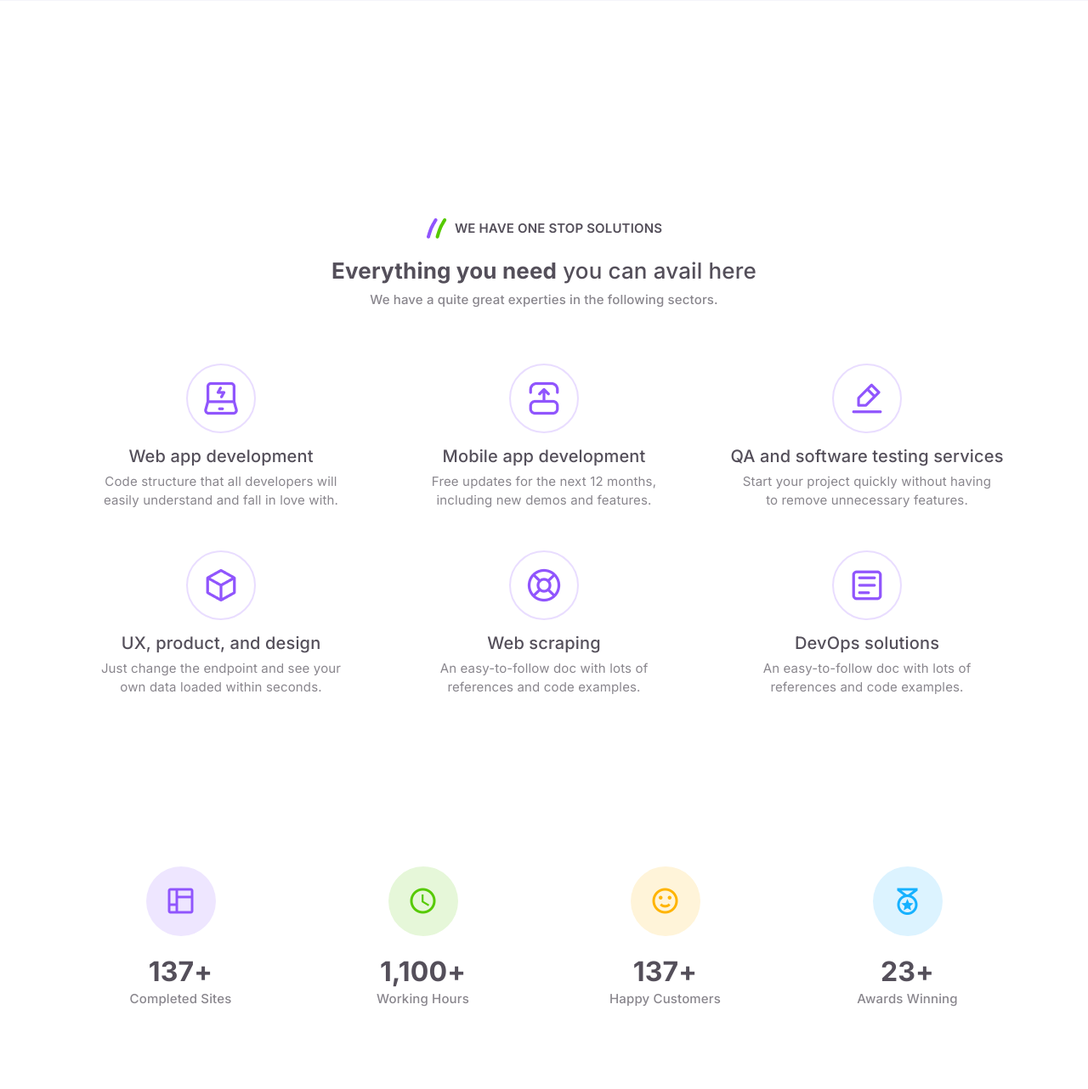
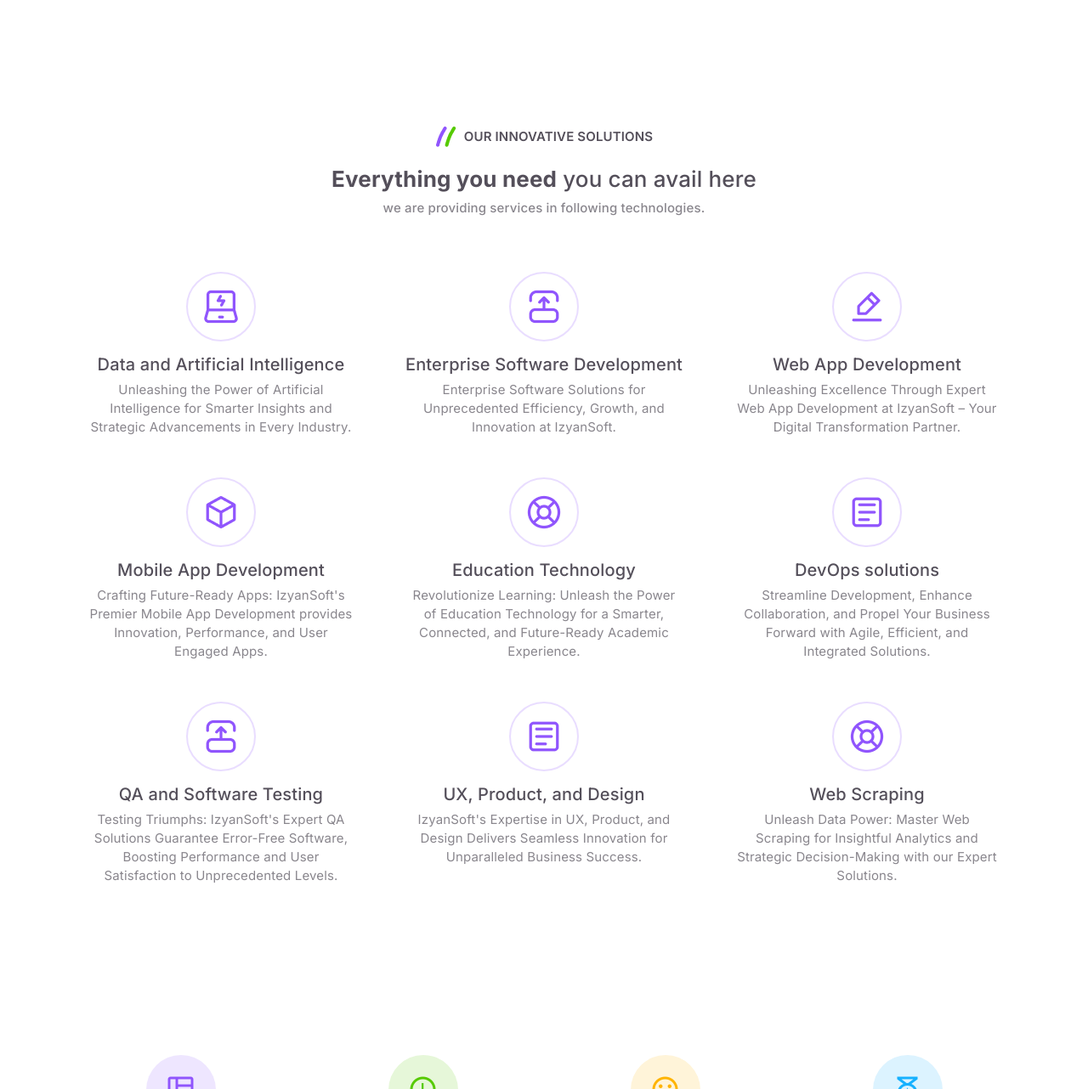
Before and after one commit to zubairshakoorarbisoft/website_platform, a Django app: page / in a window 1280 px wide. Shown: the part 1755-3037 px from the top of the page at 85% size. Run offline with Django 4.2, Linux system fonts and the light colour scheme; data comes from the database, SQL or seed files in the repository; some libraries are stand-ins or nearby versions.

Commit message:
Update home_light.html

```diff
--- a/website/home/templates/home/home_light.html
+++ b/website/home/templates/home/home_light.html
@@ -7,7 +7,7 @@
 
   <head>
     <base href="/materio-html-django-admin-template/demo-1/">
-    <title>Landing Page - Front Pages | Materio - Django Admin Template</title>
+    <title>IzyanSoft | Materio - Django Admin Template</title>
     <meta charset="utf-8" />
     <meta name="viewport" content="width=device-width, initial-scale=1.0, user-scalable=no, minimum-scale=1.0, maximum-scale=1.0" />
     <!-- Favicon -->
@@ -129,7 +129,7 @@ if (typeof TemplateCustomizer !== 'undefined') {
         <span class="app-brand-logo demo"><span style="color:#9055FD;">
 </span>
 </span>
-        <span class="app-brand-text demo menu-text fw-semibold ms-2 ps-1">izyansoft</span>
+        <span class="app-brand-text demo menu-text fw-semibold ms-2 ps-1">IzyanSoft</span>
       </a>
     </div>
     <!-- Menu logo wrapper: End -->
@@ -140,7 +140,7 @@ if (typeof TemplateCustomizer !== 'undefined') {
       </button>
       <ul class="navbar-nav me-auto p-3 p-lg-0">
         <li class="nav-item">
-          <a class="nav-link fw-medium" href="/#landingFAQ">Why izyansoft</a>
+          <a class="nav-link fw-medium" href="/#landingFAQ">Why IzyanSoft</a>
         </li>
         <li class="nav-item">
           <a class="nav-link fw-medium" aria-current="page" href="/#landingHero">Careers</a>
@@ -384,11 +384,11 @@ if (typeof TemplateCustomizer !== 'undefined') {
   <section id="landingHero" class="section-py landing-hero">
     <div class="container">
       <div class="hero-text-box text-center">
-        <h1 class="text-primary hero-title">Helping the world with impactful software solutions</h1>
-        <h2 class="h6 mb-4 pb-1 lh-lg">
-          Enabling growth through smart software solutions<br />Your success, our mission – tech solutions that deliver
-        </h2>
-        <a href="/#landingContact" class="btn btn-primary">Let’s get started with your project</a>
+        <h1 class="text-primary hero-title">Empowering Your Digital Future: IzyanSoft's Innovative Solutions</h1>
+        <h5 class="h6 mb-4 pb-1 lh-lg">
+          Welcome to IzyanSoft, where innovation meets expertise. As a leading force in the realm of software solutions, we are dedicated to empowering businesses with cutting-edge technologies.
+        </h5>
+        <a href="/#landingContact" class="btn btn-primary">Let’s get started!</a>
       </div>
       <div class="position-relative hero-animation-img">
         <a href="/materio-html-django-admin-template/demo-1/dashboard/crm/" target="_blank">
@@ -410,10 +410,8 @@ if (typeof TemplateCustomizer !== 'undefined') {
       <h6 class="text-center fw-semibold d-flex justify-content-center align-items-center mb-4">
         <img src="{% static 'light/section-tilte-icon.png' %}" alt="section title icon" class="me-2" />
       </h6>
-      <h3 class="text-center mb-2">Why<span class="fw-bold"> izyansoft</span></h3>
-      <p class="text-center fw-medium mb-3 mb-md-5 pb-3">
-        Choosing us would be a pleasure for us to make your business smart and robust
-      </p>
+      <h3 class="text-center mb-2">Why<span class="fw-bold"> IzyanSoft</span></h3>
+
       <div class="row gy-5">
         <div class="col-lg-5">
           <div class="text-center">
@@ -421,82 +419,21 @@ if (typeof TemplateCustomizer !== 'undefined') {
           </div>
         </div>
         <div class="col-lg-7">
-          <div class="accordion" id="accordionFront">
-            <div class="accordion-item">
-              <h2 class="accordion-header" id="head-One">
-                <button type="button" class="accordion-button collapsed" data-bs-toggle="collapse" data-bs-target="#accordionOne" aria-expanded="true" aria-controls="accordionOne">
-                  Do you charge for each upgrade?
-                </button>
-              </h2>
+          <p class="text-left fw-medium mb-3 mb-md-5 pb-3  mt-5">
+            At IzyanSoft, we offer a diverse range of services tailored to meet the unique needs of your business. From custom software development to seamless integration and digital transformation, our team of skilled professionals is equipped to elevate your business to new heights. Explore our comprehensive suite of services, including:
 
-              <div id="accordionOne" class="accordion-collapse collapse" data-bs-parent="#accordionFront" aria-labelledby="accordionOne">
-                <div class="accordion-body">
-                  Lemon drops chocolate cake gummies carrot cake chupa chups muffin topping. Sesame snaps icing
-                  marzipan gummi bears macaroon dragée danish caramels powder. Bear claw dragée pastry topping
-                  soufflé. Wafer gummi bears marshmallow pastry pie.
-                </div>
-              </div>
-            </div>
-            <div class="accordion-item">
-              <h2 class="accordion-header" id="head-Two">
-                <button type="button" class="accordion-button collapsed" data-bs-toggle="collapse" data-bs-target="#accordionTwo" aria-expanded="false" aria-controls="accordionTwo">
-                  Do I need to purchase a license for each website?
-                </button>
-              </h2>
-              <div id="accordionTwo" class="accordion-collapse collapse" aria-labelledby="accordionTwo" data-bs-parent="#accordionFront">
-                <div class="accordion-body">
-                  Dessert ice cream donut oat cake jelly-o pie sugar plum cheesecake. Bear claw dragée oat cake
-                  dragée ice cream halvah tootsie roll. Danish cake oat cake pie macaroon tart donut gummies. Jelly
-                  beans candy canes carrot cake. Fruitcake chocolate chupa chups.
-                </div>
-              </div>
-            </div>
-            <div class="accordion-item active">
-              <h2 class="accordion-header" id="head-Three">
-                <button type="button" class="accordion-button" data-bs-toggle="collapse" data-bs-target="#accordionThree" aria-expanded="true" aria-controls="accordionThree">
-                  What is regular license?
-                </button>
-              </h2>
-              <div id="accordionThree" class="accordion-collapse collapse show" aria-labelledby="accordionThree" data-bs-parent="#accordionFront">
-                <div class="accordion-body">
-                  Regular license can be used for end products that do not charge users for access or service(access
-                  is free and there will be no monthly subscription fee). Single regular license can be used for
-                  single end product and end product can be used by you or your client. If you want to sell end
-                  product to multiple clients then you will need to purchase separate license for each client. The
-                  same rule applies if you want to use the same end product on multiple domains(unique setup). For
-                  more info on regular license you can check official description.
-                </div>
-              </div>
-            </div>
-            <div class="accordion-item">
-              <h2 class="accordion-header" id="head-Four">
-                <button type="button" class="accordion-button collapsed" data-bs-toggle="collapse" data-bs-target="#accordionFour" aria-expanded="false" aria-controls="accordionFour">
-                  What is extended license?
-                </button>
-              </h2>
-              <div id="accordionFour" class="accordion-collapse collapse" aria-labelledby="accordionFour" data-bs-parent="#accordionFront">
-                <div class="accordion-body">
-                  Lorem ipsum dolor sit amet consectetur adipisicing elit. Nobis et aliquid quaerat possimus maxime!
-                  Mollitia reprehenderit neque repellat deleniti delectus architecto dolorum maxime, blanditiis
-                  earum ea, incidunt quam possimus cumque.
-                </div>
-              </div>
-            </div>
-            <div class="accordion-item">
-              <h2 class="accordion-header" id="head-Five">
-                <button type="button" class="accordion-button collapsed" data-bs-toggle="collapse" data-bs-target="#accordionFive" aria-expanded="false" aria-controls="accordionFive">
-                  Which license is applicable for SASS application?
-                </button>
-              </h2>
-              <div id="accordionFive" class="accordion-collapse collapse" aria-labelledby="accordionFive" data-bs-parent="#accordionFront">
-                <div class="accordion-body">
-                  Lorem ipsum dolor sit amet consectetur, adipisicing elit. Sequi molestias exercitationem ab cum
-                  nemo facere voluptates veritatis quia, eveniet veniam at et repudiandae mollitia ipsam quasi
-                  labore enim architecto non!
-                </div>
-              </div>
-            </div>
-          </div>
+    Custom Software Development: Crafted solutions aligned with your business objectives.
+
+    Integration Services: Seamlessly connect and optimize your systems for maximum efficiency.
+
+    Digital Transformation: Navigate the digital age with our transformative solutions.
+
+    Consulting and Strategy: Strategic insights to drive your business forward.
+
+    Support and Maintenance: Continuous support to ensure your systems run flawlessly.
+
+    Discover the IzyanSoft difference – where innovation, dedication, and expertise converge to propel your business into a dynamic digital future.
+          </p>
         </div>
       </div>
     </div>
@@ -508,63 +445,99 @@ if (typeof TemplateCustomizer !== 'undefined') {
     <div class="container">
       <h6 class="text-center fw-semibold d-flex justify-content-center align-items-center mb-4">
         <img src="{% static 'light/section-tilte-icon.png' %}" alt="section title icon" class="me-2" />
-        <span class="text-uppercase">We have one stop solutions</span>
+        <span class="text-uppercase">Our innovative solutions</span>
       </h6>
       <h3 class="text-center mb-2"><span class="fw-bold">Everything you need</span> you can avail here</h3>
       <p class="text-center fw-medium mb-3 mb-md-5 pb-3">
-        We have a quite great experties in the following sectors.
+        we are providing services in following technologies.
       </p>
       <div class="features-icon-wrapper row gx-0 gy-4 g-sm-5">
         <div class="col-lg-4 col-sm-6 text-center features-icon-box">
           <div class="features-icon mb-3">
             <img src="{% static 'light/laptop-charging.png' %}" alt="laptop charging" />
           </div>
-          <h5 class="mb-2">Web app development</h5>
+          <h5 class="mb-2">Data and Artificial Intelligence
+          </h5>
           <p class="features-icon-description">
-            Code structure that all developers will easily understand and fall in love with.
+            Unleashing the Power of Artificial Intelligence for Smarter Insights and Strategic Advancements in Every Industry.
           </p>
         </div>
         <div class="col-lg-4 col-sm-6 text-center features-icon-box">
           <div class="features-icon mb-3">
             <img src="{% static 'light/transition-up.png' %}" alt="transition up" />
           </div>
-          <h5 class="mb-2">Mobile app development</h5>
+          <h5 class="mb-2">Enterprise Software Development
+          </h5>
           <p class="features-icon-description">
-            Free updates for the next 12 months, including new demos and features.
+            Enterprise Software Solutions for Unprecedented Efficiency, Growth, and Innovation at IzyanSoft.
           </p>
         </div>
         <div class="col-lg-4 col-sm-6 text-center features-icon-box">
           <div class="features-icon mb-3">
             <img src="{% static 'light/edit.png' %}" alt="edit" />
           </div>
-          <h5 class="mb-2">QA and software testing services</h5>
+          <h5 class="mb-2">Web App Development
+          </h5>
           <p class="features-icon-description">
-            Start your project quickly without having to remove unnecessary features.
+            Unleashing Excellence Through Expert Web App Development at IzyanSoft – Your Digital Transformation Partner.
           </p>
         </div>
         <div class="col-lg-4 col-sm-6 text-center features-icon-box">
           <div class="features-icon mb-3">
             <img src="{% static 'light/3d-select-solid.png' %}" alt="3d select solid" />
           </div>
-          <h5 class="mb-2">UX, product, and design</h5>
+          <h5 class="mb-2">Mobile App Development
+          </h5>
           <p class="features-icon-description">
-            Just change the endpoint and see your own data loaded within seconds.
-          </p>
+            Crafting Future-Ready Apps: IzyanSoft's Premier Mobile App Development provides Innovation, Performance, and User Engaged Apps.          </p>
         </div>
         <div class="col-lg-4 col-sm-6 text-center features-icon-box">
           <div class="features-icon mb-3">
             <img src="{% static 'light/lifebelt.png' %}" alt="lifebelt" />
           </div>
-          <h5 class="mb-2">Web scraping</h5>
-          <p class="features-icon-description">An easy-to-follow doc with lots of references and code examples.</p>
+          <h5 class="mb-2">Education Technology
+          </h5>
+          <p class="features-icon-description">
+            Revolutionize Learning: Unleash the Power of Education Technology for a Smarter, Connected, and Future-Ready Academic Experience.</p>
         </div>
         <div class="col-lg-4 col-sm-6 text-center features-icon-box">
           <div class="features-icon mb-3">
             <img src="{% static 'light/google-docs.png' %}" alt="google docs" />
           </div>
           <h5 class="mb-2">DevOps solutions</h5>
-          <p class="features-icon-description">An easy-to-follow doc with lots of references and code examples.</p>
+          <p class="features-icon-description">
+            Streamline Development, Enhance Collaboration, and Propel Your Business Forward with Agile, Efficient, and Integrated Solutions.
+          </p>
         </div>
+        <div class="col-lg-4 col-sm-6 text-center features-icon-box">
+          <div class="features-icon mb-3">
+            <img src="{% static 'light/transition-up.png' %}" alt="transition up" />
+          </div>
+          <h5 class="mb-2">QA and Software Testing
+          </h5>
+          <p class="features-icon-description">
+            Testing Triumphs: IzyanSoft's Expert QA Solutions Guarantee Error-Free Software, Boosting Performance and User Satisfaction to Unprecedented Levels.
+          </p>
+        </div>
+        <div class="col-lg-4 col-sm-6 text-center features-icon-box">
+          <div class="features-icon mb-3">
+            <img src="{% static 'light/google-docs.png' %}" alt="google docs" />
+          </div>
+          <h5 class="mb-2">UX, Product, and Design
+          </h5>
+          <p class="features-icon-description">
+            IzyanSoft's Expertise in UX, Product, and Design Delivers Seamless Innovation for Unparalleled Business Success.</p>
+        </div>
+        <div class="col-lg-4 col-sm-6 text-center features-icon-box">
+          <div class="features-icon mb-3">
+            <img src="{% static 'light/lifebelt.png' %}" alt="lifebelt" />
+          </div>
+          <h5 class="mb-2">Web Scraping</h5>
+          <p class="features-icon-description">
+            Unleash Data Power: Master Web Scraping for Insightful Analytics and Strategic Decision-Making with our Expert Solutions.
+          </p>
+        </div>
+
       </div>
     </div>
   </section>
@@ -1099,7 +1072,7 @@ if (typeof TemplateCustomizer !== 'undefined') {
   <div class="footer-top">
     <div class="container">
       <div class="row gx-0 gy-4 g-md-5">
-        <div class="col-lg-5">
+        <div class="col-lg-4">
           <a href="" class="app-brand-link mb-4">
             <span class="app-brand-logo demo me-2">
               <span style="color:#9055FD;">
@@ -1118,11 +1091,11 @@ if (typeof TemplateCustomizer !== 'undefined') {
 </span>
 
             </span>
-            <span class="app-brand-text demo footer-link fw-semibold">Materio</span>
+            <span class="app-brand-text demo footer-link fw-semibold">About IzyanSoft</span>
           </a>
-          <p class="footer-text footer-logo-description mb-4">
-            Send message here at hr@izyansoft.com for job opportunities
-            Send message here at meetus@izyansoft.com for project enquiries
+
+          <p>
+            Welcome to IzyanSoft, where innovation meets expertise. As a leading force in the realm of software solutions, we are dedicated to empowering businesses with cutting-edge technologies.
           </p>
           <form>
             <div class="d-flex mt-2 gap-3">
@@ -1134,16 +1107,24 @@ if (typeof TemplateCustomizer !== 'undefined') {
             </div>
           </form>
         </div>
-        <div class="col-lg-2 col-md-4 col-sm-6">
-
+        <div class="col-lg-3 col-md-4 col-sm-6">
+          <p class="footer-text footer-logo-description mb-4">
+            <h6 class="footer-title mb-4">Have a Project in Mind?? Let's talk!</h6>
+            For Enquiries: meetus@izyansoft.com  <br>
+            For Job Oppertunities: hr@izyansoft.com
+          </p>
         </div>
         <div class="col-lg-2 col-md-4 col-sm-6">
+          <h6 class="footer-title mb-4">Important Links</h6>
+         <p><a href="">About Us</a></p>
+         <p><a href="">Contact Us</a></p>
 
         </div>
         <div class="col-lg-3 col-md-4">
           <h6 class="footer-title mb-4">Head Quarters</h6>
-          +92 322 804 5900
+          <p>
           214-A Defence Lahore, Punjab 54000
+        </p>
         </div>
       </div>
     </div>
@@ -1156,10 +1137,11 @@ if (typeof TemplateCustomizer !== 'undefined') {
           document.write(new Date().getFullYear());
 
           </script>
-          izyansoft. All Rights Reserved.
+          IzyanSoft. All Rights Reserved.
         </span>
       </div>
       <div>
+        Join our vibrant communinty: &nbsp; &nbsp;
         <a href="https://www.linkedin.com/company/85667022" class="footer-link me-2" target="_blank"><i class="mdi mdi-linkedin"></i></a>
         <a href="https://web.facebook.com/izyansoft" class="footer-link me-2" target="_blank"><i class="mdi mdi-facebook"></i></a>
       </div>
```
